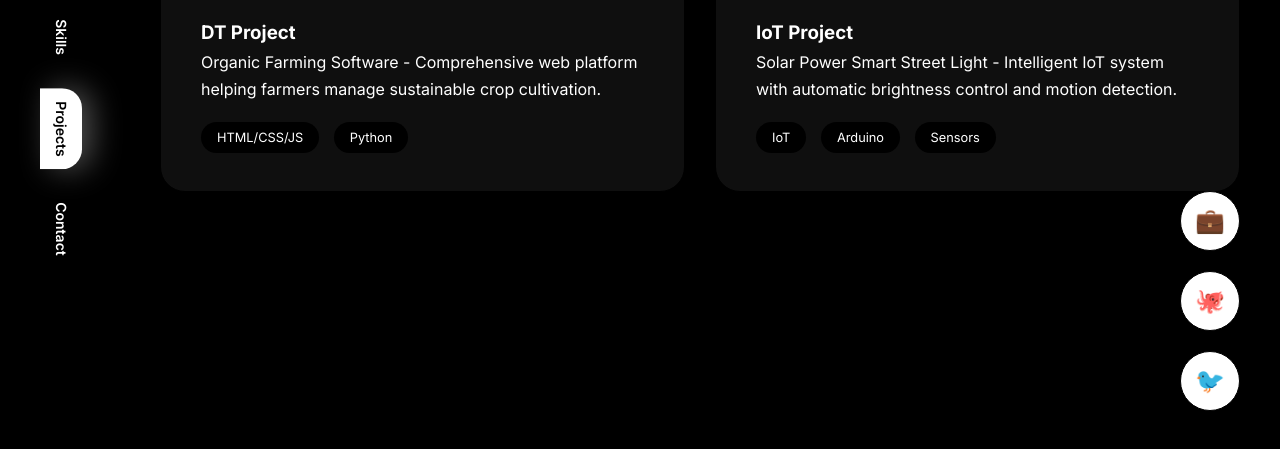
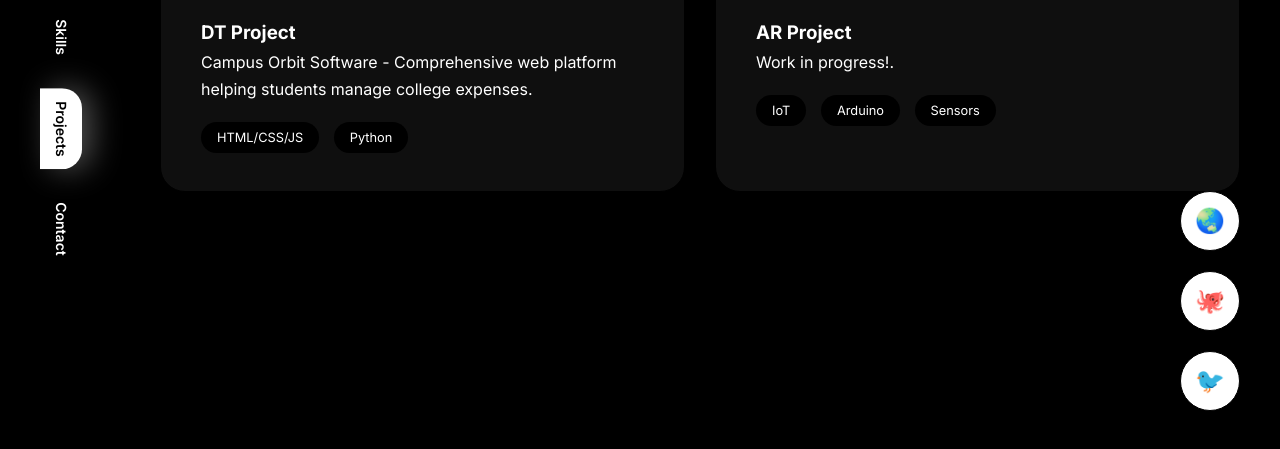
Before and after one commit to TractorUSA/Aditya-portfolio, a plain HTML site: page index.html in a window 1280 px wide. Both pictures are taken after a click on the element "Projects". Shown: the part 349-798 px from the top of the page. Drawn offline with Linux system fonts and the light colour scheme.

Commit message:
Update index.html

```diff
--- a/index.html
+++ b/index.html
@@ -28,7 +28,7 @@
                             <span>Aditya</span>
                             <span class="title-subtitle">Shalik Sable</span>
                         </h1>
-                        <p class="hero-subtitle">First-Year Software Engineering Student</p>
+                        <p class="hero-subtitle">First-Year Computer Engineering Student</p>
                         <div class="tech-badges">
                             <span>Frontend</span>
                             <span>Backend</span>
@@ -48,7 +48,7 @@
             <section id="about" class="page">
                 <div class="content-card">
                     <h2>About Me</h2>
-                    <p>I'm a passionate first-year software engineering student at <strong>MIT Academy of Engineering</strong>, originally from <em>Tadhoba, Maharashtra</em>. I love building innovative web applications, exploring AI/ML, and creating pixel-perfect user experiences.</p>
+                    <p>I'm a passionate first-year computer engineering student at <strong>MIT Academy of Engineering</strong>, originally from <em>Tadhoba, Maharashtra</em>. I love building innovative web applications, exploring AI/ML, and creating pixel-perfect user experiences.</p>
                 </div>
             </section>
 
@@ -94,7 +94,7 @@
                     <div class="project-card">
                         <span style="font-size: 3rem; display: block; margin-bottom: 20px;">🖥️</span>
                         <h3>DT Project</h3>
-                        <p>Organic Farming Software - Comprehensive web platform helping farmers manage sustainable crop cultivation.</p>
+                        <p>Campus Orbit Software - Comprehensive web platform helping students manage college expenses.</p>
                         <div style="margin-top: 20px;">
                             <span style="background: #000000; color: #ffffff; padding: 8px 16px; border-radius: 20px; font-size: 0.8rem; margin-right: 10px;">HTML/CSS/JS</span>
                             <span style="background: #000000; color: #ffffff; padding: 8px 16px; border-radius: 20px; font-size: 0.8rem;">Python</span>
@@ -102,8 +102,8 @@
                     </div>
                     <div class="project-card">
                         <span style="font-size: 3rem; display: block; margin-bottom: 20px;">🌞</span>
-                        <h3>IoT Project</h3>
-                        <p>Solar Power Smart Street Light - Intelligent IoT system with automatic brightness control and motion detection.</p>
+                        <h3>AR Project</h3>
+                        <p>Work in progress!.</p>
                         <div style="margin-top: 20px;">
                             <span style="background: #000000; color: #ffffff; padding: 8px 16px; border-radius: 20px; font-size: 0.8rem; margin-right: 10px;">IoT</span>
                             <span style="background: #000000; color: #ffffff; padding: 8px 16px; border-radius: 20px; font-size: 0.8rem; margin-right: 10px;">Arduino</span>
@@ -148,7 +148,7 @@
 
         <!-- Social Icons -->
         <div class="social-floating">
-            <a href="#" class="social-icon" title="LinkedIn">💼</a>
+            <a href="#" class="social-icon" title="LinkedIn">🌏</a>
             <a href="#" class="social-icon" title="GitHub">🐙</a>
             <a href="#" class="social-icon" title="Twitter">🐦</a>
         </div>
```
